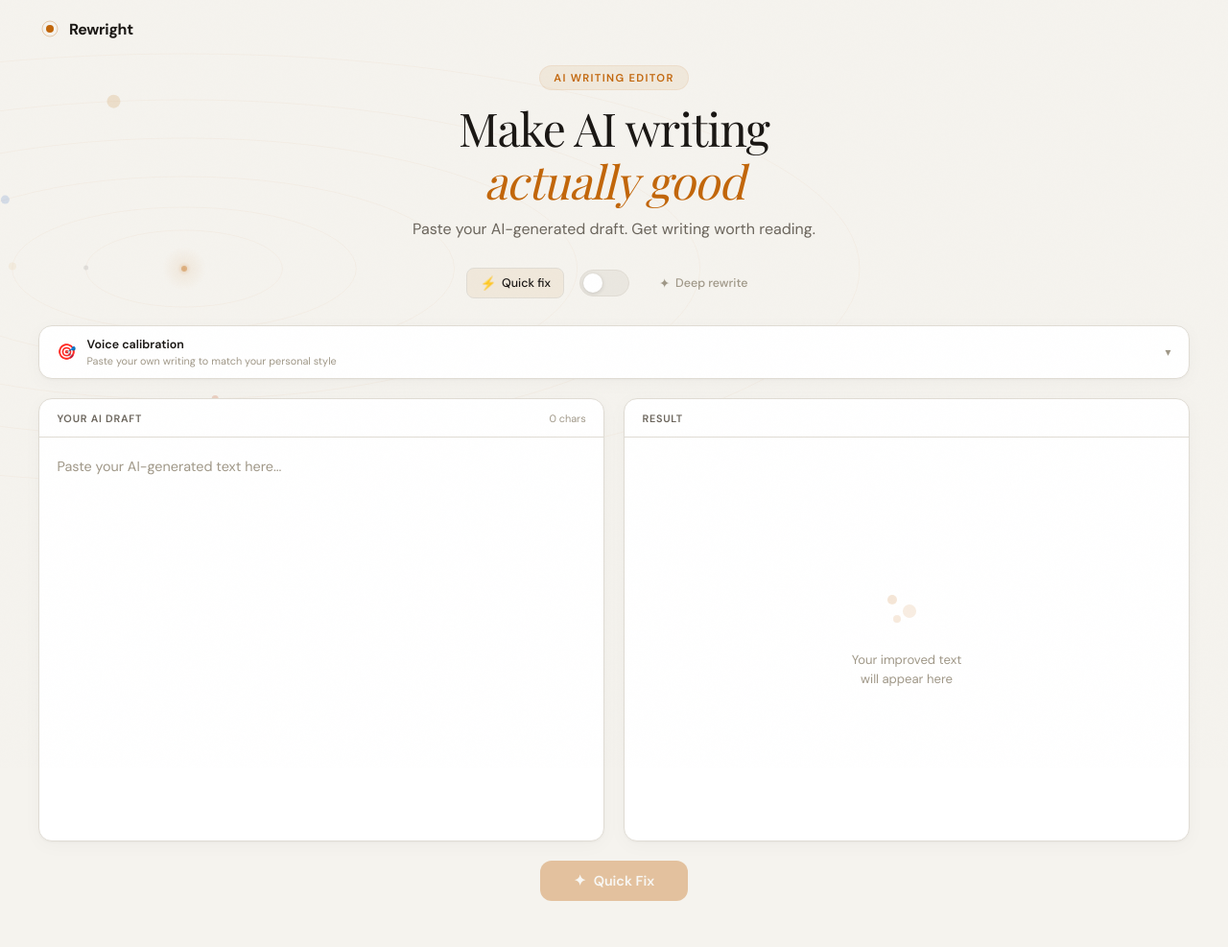
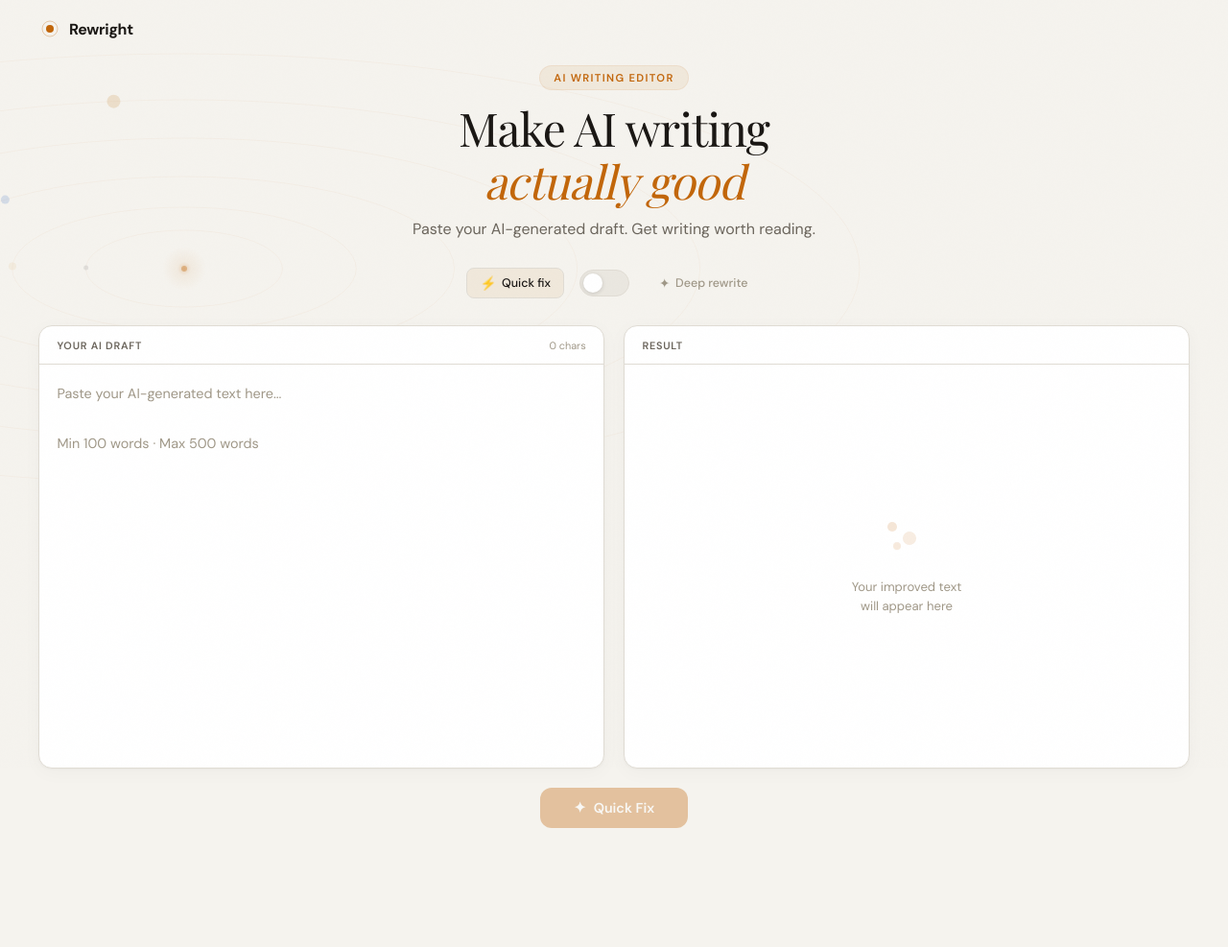
Before and after one commit to HemanthKusi/Humanizer_App, a Django app: page / in a window 1280 px wide. Shown: the whole page at 96% size. After the commit the page ends 863 px from the top, so only its background shows below. Run offline with Django 5.2, Linux system fonts and the light colour scheme; some web fonts are replaced.

Commit message:
Moved the 'voice calibration' to display only when the deep write toggle is turned on. And Added the text limits to both the 'voice calibration' and the input text. And fixed the character count error. And Improved the system prompt.

```diff
--- a/core/llm_engine.py
+++ b/core/llm_engine.py
@@ -127,6 +127,16 @@
 - Never write "In conclusion" or "To summarize" or "Overall"
 
 ## OUTPUT
+
+VOICE (when no writing sample is provided):
+Write like a specific person, not like a committee. Pick a consistent tone and stick with it throughout. You could be: a sharp tech blogger, a no-nonsense journalist, a thoughtful essayist, a casual explainer. Whichever fits the topic. The point is: the output should feel like ONE person wrote it, with their own habits and tendencies, not like a polished-by-everyone document.
+
+Some defaults to lean on:
+- Use contractions always
+- Start at least one sentence with "And" or "But"
+- Include at least one short sentence under 6 words
+- Include at least one opinion or reaction ("I think", "what bugs me", "the interesting part")
+- End on a specific thought, not a summary
 
 Return ONLY the rewritten text. No preamble like "Here's the rewritten version:". No commentary. No explanation of changes. Just the text, ready to publish."""
 
--- a/core/static/core/main.js
+++ b/core/static/core/main.js
@@ -137,6 +137,12 @@
 
 const VOICE_MIN_WORDS = 200;
 const VOICE_MIN_CHARS = 1000;
+const VOICE_MAX_WORDS = 500;
+const VOICE_MAX_CHARS = 5000;
+const INPUT_MIN_WORDS = 100;
+const INPUT_MIN_CHARS = 1000;
+const INPUT_MAX_WORDS = 500;
+const INPUT_MAX_CHARS = 5000;
 document.querySelector('.btn-text').textContent = 'Quick Fix';
 
 
@@ -145,8 +151,54 @@
    ═══════════════════════════════════════════════════════════════════ */
 
 inputText.addEventListener('input', function () {
-    const len = this.value.length;
-    const words = this.value.trim() ? this.value.trim().split(/\s+/).length : 0;
+    let text = this.value;
+
+    /* Silently truncate to max chars */
+    if (text.length > INPUT_MAX_CHARS) {
+        text = text.substring(0, INPUT_MAX_CHARS);
+        /* Cut at last sentence boundary within limit */
+        const lastPeriod = text.lastIndexOf('.');
+        const lastQuestion = text.lastIndexOf('?');
+        const lastExclaim = text.lastIndexOf('!');
+        const lastSentence = Math.max(lastPeriod, lastQuestion, lastExclaim);
+        if (lastSentence > INPUT_MAX_CHARS * 0.5) {
+            text = text.substring(0, lastSentence + 1);
+        }
+        this.value = text;
+    }
+
+    /* Also check word limit */
+    const wordsArr = text.trim() ? text.trim().split(/\s+/) : [];
+    if (wordsArr.length > INPUT_MAX_WORDS) {
+        /* Find the position after the 500th word */
+        let count = 0;
+        let cutIndex = 0;
+        for (let i = 0; i < text.length; i++) {
+            if (/\s/.test(text[i]) && i > 0 && !/\s/.test(text[i - 1])) {
+                count++;
+                if (count >= INPUT_MAX_WORDS) {
+                    cutIndex = i;
+                    break;
+                }
+            }
+        }
+        if (cutIndex > 0) {
+            text = text.substring(0, cutIndex);
+            /* Cut at last sentence boundary */
+            const lastPeriod = text.lastIndexOf('.');
+            const lastQuestion = text.lastIndexOf('?');
+            const lastExclaim = text.lastIndexOf('!');
+            const lastSentence = Math.max(lastPeriod, lastQuestion, lastExclaim);
+            if (lastSentence > text.length * 0.5) {
+                text = text.substring(0, lastSentence + 1);
+            }
+            this.value = text;
+        }
+    }
+
+    const trimmed = this.value.trim();
+    const len = trimmed.length;
+    const words = trimmed ? trimmed.split(/\s+/).length : 0;
     inputMeta.textContent = words > 0 ? `${words.toLocaleString()} words · ${len.toLocaleString()} chars` : '0';
     btnRewrite.disabled = len === 0;
 });
@@ -217,13 +269,54 @@
 
 /* Update word/char count as user types */
 voiceSample.addEventListener('input', function () {
-    const text = this.value;
-    const len = text.length;
-    const words = text.trim() ? text.trim().split(/\s+/).length : 0;
+    let text = this.value;
+
+    /* Silently truncate to max chars */
+    if (text.length > VOICE_MAX_CHARS) {
+        text = text.substring(0, VOICE_MAX_CHARS);
+        const lastPeriod = text.lastIndexOf('.');
+        const lastQuestion = text.lastIndexOf('?');
+        const lastExclaim = text.lastIndexOf('!');
+        const lastSentence = Math.max(lastPeriod, lastQuestion, lastExclaim);
+        if (lastSentence > VOICE_MAX_CHARS * 0.5) {
+            text = text.substring(0, lastSentence + 1);
+        }
+        this.value = text;
+    }
+
+    /* Also check word limit */
+    const wordsArr = text.trim() ? text.trim().split(/\s+/) : [];
+    if (wordsArr.length > VOICE_MAX_WORDS) {
+        let count = 0;
+        let cutIndex = 0;
+        for (let i = 0; i < text.length; i++) {
+            if (/\s/.test(text[i]) && i > 0 && !/\s/.test(text[i - 1])) {
+                count++;
+                if (count >= VOICE_MAX_WORDS) {
+                    cutIndex = i;
+                    break;
+                }
+            }
+        }
+        if (cutIndex > 0) {
+            text = text.substring(0, cutIndex);
+            const lastPeriod = text.lastIndexOf('.');
+            const lastQuestion = text.lastIndexOf('?');
+            const lastExclaim = text.lastIndexOf('!');
+            const lastSentence = Math.max(lastPeriod, lastQuestion, lastExclaim);
+            if (lastSentence > text.length * 0.5) {
+                text = text.substring(0, lastSentence + 1);
+            }
+            this.value = text;
+        }
+    }
+
+    const trimmed = this.value.trim();
+    const len = trimmed.length;
+    const words = trimmed ? trimmed.split(/\s+/).length : 0;
 
     voiceCount.textContent = `${words.toLocaleString()} words · ${len.toLocaleString()} chars`;
 
-    /* Show green when minimum is met */
     if (words >= VOICE_MIN_WORDS && len >= VOICE_MIN_CHARS) {
         voiceCount.classList.add('valid');
     } else {
@@ -233,10 +326,15 @@
 
 /**
  * Check if voice sample is valid.
- * Returns the sample text if valid, empty string if no sample,
- * or null if sample exists but is too short (shows error).
+ * Returns:
+ *   ''    — no sample provided (or toggle is off) — use default style
+ *   text  — valid sample text — use voice matching
+ *   null  — sample exists but too short — show error
  */
 function getVoiceSample() {
+    /* Voice matching only works in Deep Rewrite mode */
+    if (!toggleDeep.checked) return '';
+
     const text = voiceSample.value.trim();
 
     /* No sample at all — that's fine, it's optional */
@@ -280,6 +378,16 @@
 
 async function callAPI(text) {
     const deepRewrite = toggleDeep.checked;
+    /* Validate input minimum */
+    const inputWords = text.trim().split(/\s+/).length;
+    const inputChars = text.trim().length;
+
+    if (inputWords < INPUT_MIN_WORDS || inputChars < INPUT_MIN_CHARS) {
+        throw new Error(
+            `Text too short: ${inputWords} words / ${inputChars} chars. ` +
+            `Need at least ${INPUT_MIN_WORDS} words and ${INPUT_MIN_CHARS} chars.`
+        );
+    }
     const voiceSampleText = getVoiceSample();
 
     /* Voice sample exists but too short */
@@ -324,9 +432,17 @@
     const existing = document.querySelector('.changes-report');
     if (existing) existing.remove();
 
-    const message = toggleDeep.checked
-        ? 'Deep rewriting with AI...'
-        : 'Applying pattern fixes...';
+    /* Pick loading message based on mode + voice sample */
+    let message = 'Applying pattern fixes...';
+
+    if (toggleDeep.checked) {
+        const sample = voiceSample.value.trim();
+        if (sample.length > 0) {
+            message = 'Matching your writing style...';
+        } else {
+            message = 'Deep Rewriting...';
+        }
+    }
 
     outputArea.innerHTML = `
         <div class="loading-state">
--- a/core/static/core/style.css
+++ b/core/static/core/style.css
@@ -960,3 +960,12 @@
 .voice-warning.show {
     display: block;
 }
+
+/* Voice section hidden by default, shown only in premium/deep mode */
+.voice-section {
+    display: none;
+}
+
+body.premium .voice-section {
+    display: block;
+}
--- a/core/templates/core/index.html
+++ b/core/templates/core/index.html
@@ -69,8 +69,8 @@
                 <div class="voice-toggle-left">
                     <span class="voice-icon">🎯</span>
                     <div class="voice-toggle-text">
-                        <span class="voice-title">Voice calibration</span>
-                        <span class="voice-subtitle">Paste your own writing to match your personal style</span>
+                        <span class="voice-title">Match your style</span>
+                    <span class="voice-subtitle">Paste your own writing so the output sounds like you</span>
                     </div>
                 </div>
                 <span class="voice-arrow" id="voice-arrow">▾</span>
@@ -82,11 +82,13 @@
                         id="voice-sample"
                         placeholder="Paste 2-3 paragraphs of your own writing here. The more you give, the better the style match.
 
-For example: a blog post you wrote, an email you're proud of, a report in your voice. Anything that sounds like YOU."
+Leave this empty to use the default deep rewrite.
+
+For example: a blog post you wrote, an email you're proud of, a report in your voice. Anything that sounds like YOU. Min 200 words, max 500 words."
                     ></textarea>
                     <div class="voice-meta">
                         <span class="voice-count" id="voice-count">0 words · 0 chars</span>
-                        <span class="voice-min">min 200 words · 1,000 chars</span>
+                        <span class="voice-min">200–500 words · 1,000–5,000 chars</span>
                     </div>
                 </div>
             </div>
@@ -103,7 +105,9 @@
                         <span class="panel-meta" id="input-meta">0 chars</span>
                     </div>
                     <div class="panel-body">
-                        <textarea id="input-text" placeholder="Paste your AI-generated text here..."></textarea>
+                        <textarea id="input-text" placeholder="Paste your AI-generated text here...
+
+Min 100 words · Max 500 words"></textarea>
                     </div>
                 </div>
 
--- a/core/views.py
+++ b/core/views.py
@@ -83,9 +83,10 @@
             )
 
         # Validate: length limit
-        if len(text) > 50000:
+        # Validate: length limit
+        if len(text) > 5000:
             return JsonResponse(
-                {'error': 'Text is too long. Please keep it under 50,000 characters.'},
+                {'error': 'Text is too long. Please keep it under 5,000 characters.'},
                 status=400
             )
 
```
